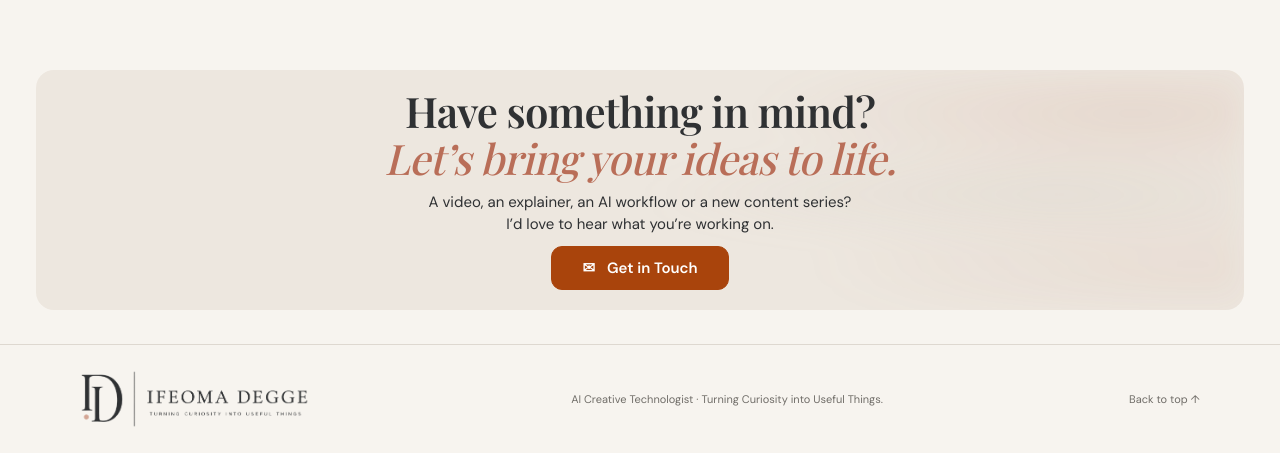
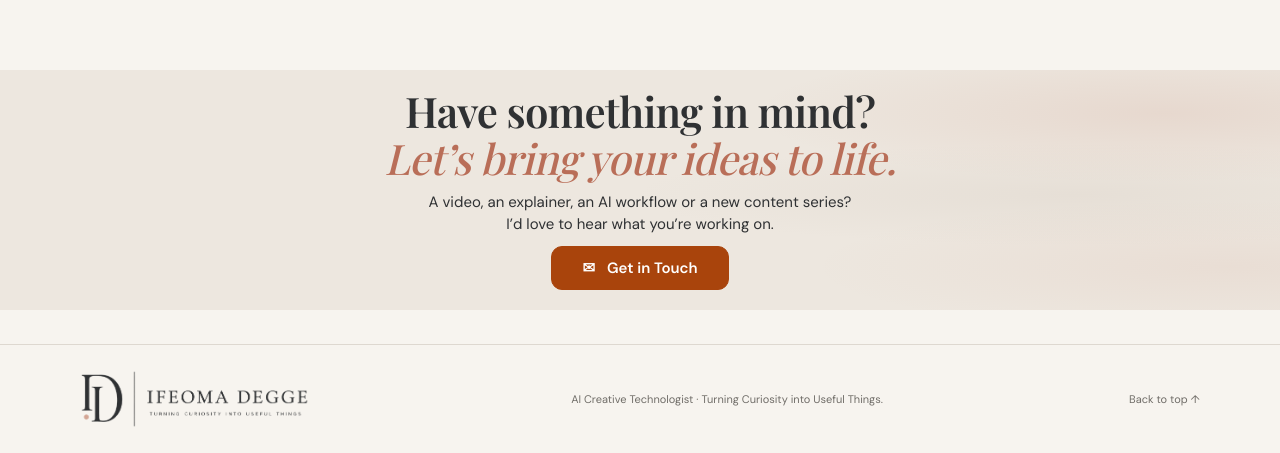
Before and after one commit to fifydee/ifeoma-portfolio, a plain HTML site: page index.html in a window 1280 px wide. Shown: the part 3300-3753 px from the top of the page. Drawn offline with nearby package versions, Linux system fonts and the light colour scheme.

Commit message:
Extend contact section background edge to edge

```diff
--- a/styles.css
+++ b/styles.css
@@ -181,3 +181,44 @@
     radial-gradient(ellipse at 96% 82%,rgba(185,110,88,.08),transparent 24%)!important;
   filter:blur(15px);
 }
+
+
+/* Full-bleed contact section background: extend to both viewport edges */
+.contact-section{
+  position:relative;
+  isolation:isolate;
+  overflow:visible;
+  width:100%;
+  max-width:none;
+  margin:0 0 34px;
+  border-radius:0;
+  background:transparent!important;
+}
+.contact-section:before{
+  content:"";
+  position:absolute;
+  z-index:-1;
+  top:0;
+  bottom:0;
+  left:50%;
+  width:100vw;
+  transform:translateX(-50%);
+  border-radius:0;
+  pointer-events:none;
+  background:
+    radial-gradient(ellipse at 91% 18%,rgba(185,110,88,.12),transparent 25%),
+    radial-gradient(ellipse at 84% 52%,rgba(183,168,154,.13),transparent 29%),
+    radial-gradient(ellipse at 96% 82%,rgba(185,110,88,.08),transparent 24%),
+    #EDE7DF!important;
+  filter:blur(0);
+}
+.contact-section>*{
+  position:relative;
+}
+@media(max-width:760px){
+  .contact-section{
+    width:100%;
+    margin-bottom:20px;
+    padding:24px 18px 26px!important;
+  }
+}
```
